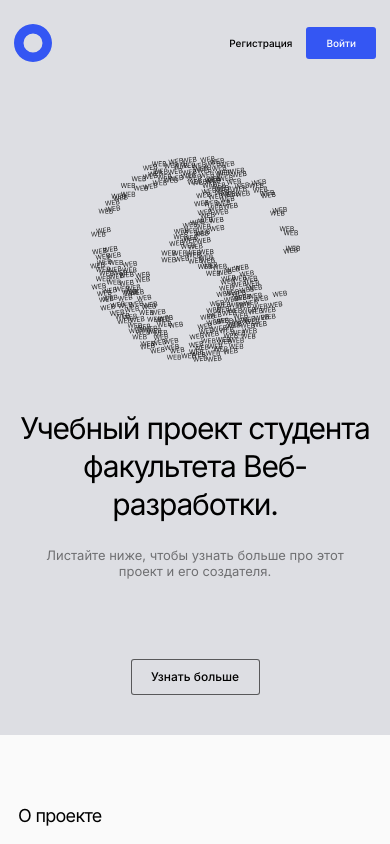
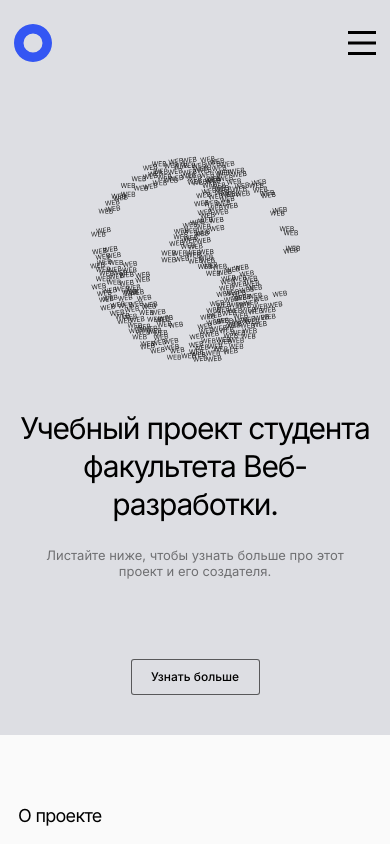
Before and after one commit to Methanoy/movies-explorer-frontend, a React (Create React App) app: page / in a window 390 px wide. Shown: the top 844 px of the page. Built offline with nearby package versions, Linux system fonts and the light colour scheme.

Commit message:
feat: add first part of navigation block

```diff
--- a/src/components/App/App.js
+++ b/src/components/App/App.js
@@ -6,7 +6,7 @@ import Main from '../Main/Main';
 import Footer from '../Footer/Footer';
 
 function App() {
-  const [isLoggedIn, setIsLoggedIn] = useState(false);
+  const [isLoggedIn, setIsLoggedIn] = useState(true);
 
   return (
     <div className="app">
--- a/src/components/Navigation/Navigation.css
+++ b/src/components/Navigation/Navigation.css
@@ -1,9 +1,17 @@
-.navigation{
-
+.navigation__wrapper {
+    position: fixed;
+    top: 0;
+    right: 0;
+    width: 100vw;
+    height: 100vh;
+    background-color: rgba(0, 0, 0, .3);
+    transition: all .3s linear;
+    z-index: 2;
 }
 
 .navigation__menu-list {
     display: flex;
+    justify-content: space-between;
     align-items: center;
     list-style: none;
     gap: 30px;
@@ -19,6 +27,29 @@
     text-decoration-line: none;
     color: #000;
     transition: all .3s linear 0s;
+}
+
+.navigation__link_account {
+    display: flex;
+    font-weight: 500;
+    font-size: 12px;
+    line-height: 16px;
+    text-decoration-line: none;
+    padding: 8px 20px;
+    background-color: #F4F4F4;
+    border-radius: 20px;
+    color: #000;
+    transition: all .3s linear 0s;
+}
+
+.navigation__link_account:hover {
+    box-shadow: 0.1px 0.1px 5px #3456F3;
+    opacity: 1;
+}
+
+.navigation__link_account:active {
+    box-shadow: 0.1px 0.1px 3px #3456F3 inset;
+    transform: scale(0.9);
 }
 
 .navigation__link:hover {
@@ -45,14 +76,100 @@
     box-shadow: 0.1px 0.1px 3px #3456F3 inset;
 }
 
+.navigation__small-menu-btn {
+    display: none;
+}
+
+.navigation__small-menu-btn span {
+    content: "";
+    position: absolute;
+    transform: translateY(-50%);
+    top: 12px;
+    right: 0;
+    width: 28px;
+    height: 3px;
+    background-color: #000;
+}
+
+.navigation__small-menu-btn::before,
+.navigation__small-menu-btn::after {
+    content: "";
+    position: absolute;
+    left: 0;
+    width: 100%;
+    height: 3px;
+    background-color: #000;
+}
+
+.navigation__small-menu-btn::before {
+    bottom: 0;
+    transition: all .3s linear 0s;
+}
+
+.navigation__small-menu-btn::after {
+    top: 0;
+    transition: all .3s linear 0s;
+}
+
+.navigation__small-menu-btn:active {
+    transform: scale(0.9);
+}
+
+.navigation__small-menu-btn_active:before {
+    transform: rotate(45deg) translateY(-50%);
+    top: 14px;
+}
+
+.navigation__small-menu-btn_active:after {
+    transform: rotate(-45deg) translateY(50%);
+    top: 12px;
+}
+
+.navigation__small-menu-btn_active span {
+    transform: scale(0);
+}
+
+
 @media screen and (max-width: 767px) {
 
     .navigation__menu-list {
-        gap: 14px;
+        display: none;
+    }
+
+    .navigation__menu-list_visible {
+        display: flex;
+        justify-content: space-around;
+        align-items: center;
+        list-style: none;
+        margin: 0;
+        padding: 0;
+    }
+
+    .navigation__menu-list_sidebar {
+        flex-direction: column;
+        position: absolute;
+        top: 0;
+        right: 0;
+        height: 100vh;
+        width: 70%;
+        background-color: #FAFAFA;
     }
 
     .navigation__link {
         font-size: 10px;
+    }
+
+    .navigation__small-menu-btn {
+        cursor: pointer;
+        display: block;
+        position: relative;
+        background-color: transparent;
+        padding: 0;
+        margin: 0;
+        border: none;
+        width: 28px;
+        height: 24px;
+        transition: opacity .3s linear 0s;
     }
 }
 
--- a/src/components/Navigation/Navigation.js
+++ b/src/components/Navigation/Navigation.js
@@ -1,15 +1,46 @@
 import './Navigation.css';
+import { useState } from 'react';
 import { Link, NavLink } from 'react-router-dom';
 
 function Navigation({ isLoggedIn }) {
+    const [isSidebarOpen, setIsSidebarOpen] = useState(false);
+
+    // function onSignout() {
+    //     setIsSmallMenuOpen(false);
+    //     setLogOut();
+    // }
+
+    function toggleSidebarBtn() {
+        setIsSidebarOpen(!isSidebarOpen);
+    }
 
     return(
         <>
             {isLoggedIn ? (
-                <nav className="navigation">!Заготовка!</nav>
+                <nav className={`navigation ${isSidebarOpen && 'navigation__wrapper'}`}>
+                    <ul className={`navigation__menu-list ${isSidebarOpen && 'navigation__menu-list_sidebar navigation__menu-list_visible'}`}>
+                        {isSidebarOpen && (
+                            <li className="navigation__menu-item">
+                                <NavLink exact to="/" activeClassName="" className="navigation__link">Главная</NavLink>
+                            </li>
+                        )}
+                        <li className="navigation__menu-item">
+                            <NavLink exact to="/movies" activeClassName="" className="navigation__link">Фильмы</NavLink>
+                        </li>
+                        <li className="navigation__menu-item">
+                            <NavLink exact to="/saved-movies" activeClassName="" className="navigation__link">Сохранённые фильмы</NavLink>
+                        </li>
+                        <li className="navigation__menu-item">
+                            <NavLink exact to="/profile" activeClassName="" className="navigation__link_account">Аккаунт</NavLink>
+                        </li>
+                    </ul>
+                    <button onClick={toggleSidebarBtn} className={`navigation__small-menu-btn ${isSidebarOpen && 'navigation__small-menu-btn_active'}`} type="button">
+                        <span/>
+                    </button>
+                </nav>
             ) : (
                 <nav className="navigation">
-                    <ul className="navigation__menu-list">
+                    <ul className="navigation__menu-list navigation__menu-list_visible">
                         <li className="navigation__menu-item">
                             <Link to="/signup" className="navigation__link">Регистрация</Link>
                         </li>
```
